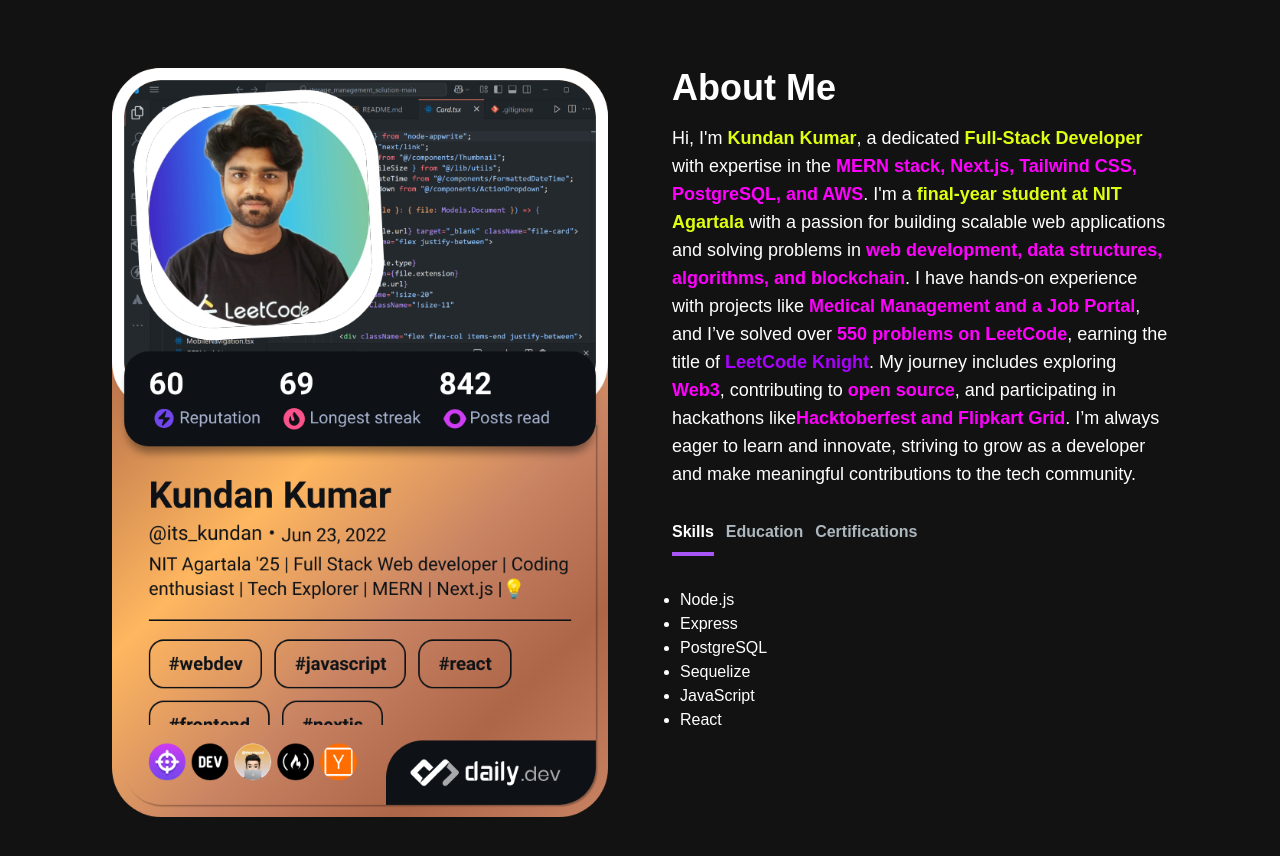
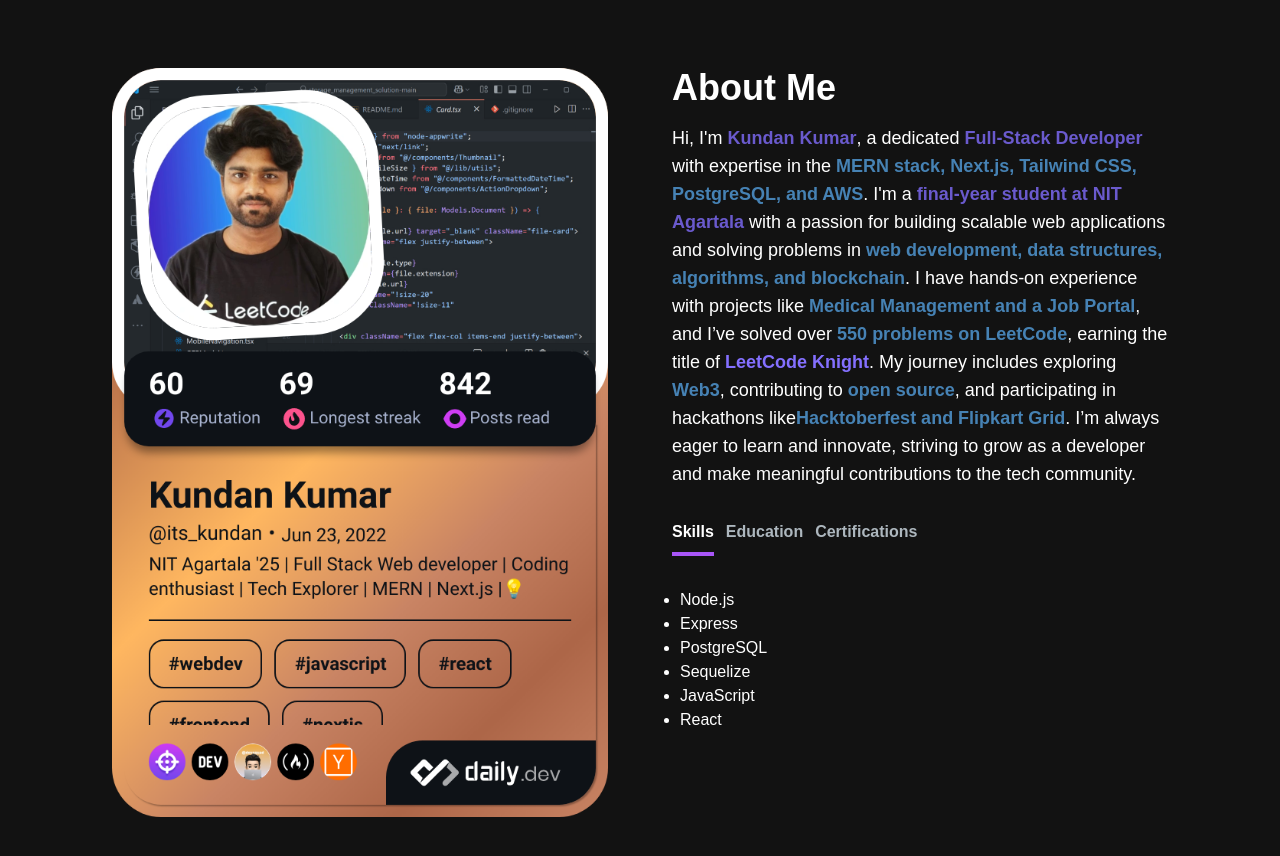
Before and after one commit to its-kundan/Kundan_CV_Portfolio, a Next.js app: page / in a window 1280 px wide. Shown: the part 1260-2116 px from the top of the page. Built offline with nearby package versions, Linux system fonts and the light colour scheme.

Commit message:
fix: about, links

```diff
--- a/src/components/AboutSection.jsx
+++ b/src/components/AboutSection.jsx
@@ -65,19 +65,20 @@
         <div className="mt-4 md:mt-0 text-left flex flex-col h-full">
           <h2 className="text-4xl font-bold text-white mb-4">About Me</h2>
           <p className="text-base lg:text-lg">
-  Hi, I&apos;m <b style={{ color: '#DFFF11' }}>Kundan Kumar</b>, a dedicated <b style={{ color: '#DFFF11' }}>Full-Stack Developer</b> with
-  expertise in the <b style={{ color: '#FF00FF' }}>MERN stack, Next.js, Tailwind CSS, PostgreSQL, and
-  AWS</b>. I&apos;m a <b style={{ color: '#DFFF11' }}>final-year student at NIT Agartala</b> with a passion for
-  building scalable web applications and solving problems in <b style={{ color: '#FF00FF' }}>web
+  Hi, I&apos;m <b style={{ color: '#6A5ACD' }}>Kundan Kumar</b>, a dedicated <b style={{ color: '#6A5ACD' }}>Full-Stack Developer</b> with
+  expertise in the <b style={{ color: '#4682B4' }}>MERN stack, Next.js, Tailwind CSS, PostgreSQL, and
+  AWS</b>. I&apos;m a <b style={{ color: '#6A5ACD' }}>final-year student at NIT Agartala</b> with a passion for
+  building scalable web applications and solving problems in <b style={{ color: '#4682B4' }}>web
   development, data structures, algorithms, and blockchain</b>. I have
-  hands-on experience with projects like <b style={{ color: '#FF00FF' }}>Medical Management and a Job
-  Portal</b>, and I’ve solved over <b style={{ color: '#FF00FF' }}>550 problems on LeetCode</b>, earning the
-  title of <b style={{ color: '#AA00FF' }}>LeetCode Knight</b>. My journey includes exploring <b style={{ color: '#FF00FF' }}>Web3</b>,
-  contributing to <b style={{ color: '#FF00FF' }}>open source</b>, and participating in hackathons like
-  <b style={{ color: '#FF00FF' }}>Hacktoberfest and Flipkart Grid</b>. I’m always eager to learn and
+  hands-on experience with projects like <b style={{ color: '#4682B4' }}>Medical Management and a Job
+  Portal</b>, and I’ve solved over <b style={{ color: '#4682B4' }}>550 problems on LeetCode</b>, earning the
+  title of <b style={{ color: '#8470FF' }}>LeetCode Knight</b>. My journey includes exploring <b style={{ color: '#4682B4' }}>Web3</b>,
+  contributing to <b style={{ color: '#4682B4' }}>open source</b>, and participating in hackathons like
+  <b style={{ color: '#4682B4' }}>Hacktoberfest and Flipkart Grid</b>. I’m always eager to learn and
   innovate, striving to grow as a developer and make meaningful
   contributions to the tech community.
 </p>
+
 
 
           <div className="flex flex-row justify-start mt-8">
--- /dev/null
+++ b/src/components/CodingProfiles.jsx
@@ -0,0 +1,11 @@
+import React from 'react'
+
+const CodingProfiles = () => {
+  return (
+    <div>
+
+    </div>
+  )
+}
+
+export default CodingProfiles
--- a/src/components/Navbar.jsx
+++ b/src/components/Navbar.jsx
@@ -8,11 +8,11 @@
 const navLinks = [
   {
     title: "About",
-    path: "#about",
+    path: "/#about",
   },
   {
     title: "Projects",
-    path: "#projects",
+    path: "/#projects",
   },
   {
     title: "Experiences",
@@ -23,8 +23,13 @@
     path: "achievements",
   },
   {
+    title: "Blogs",
+    path: "/#blogs",
+
+  },
+  {
     title: "Contact",
-    path: "#contact",
+    path: "/#contact",
   },
 ];
 
```
